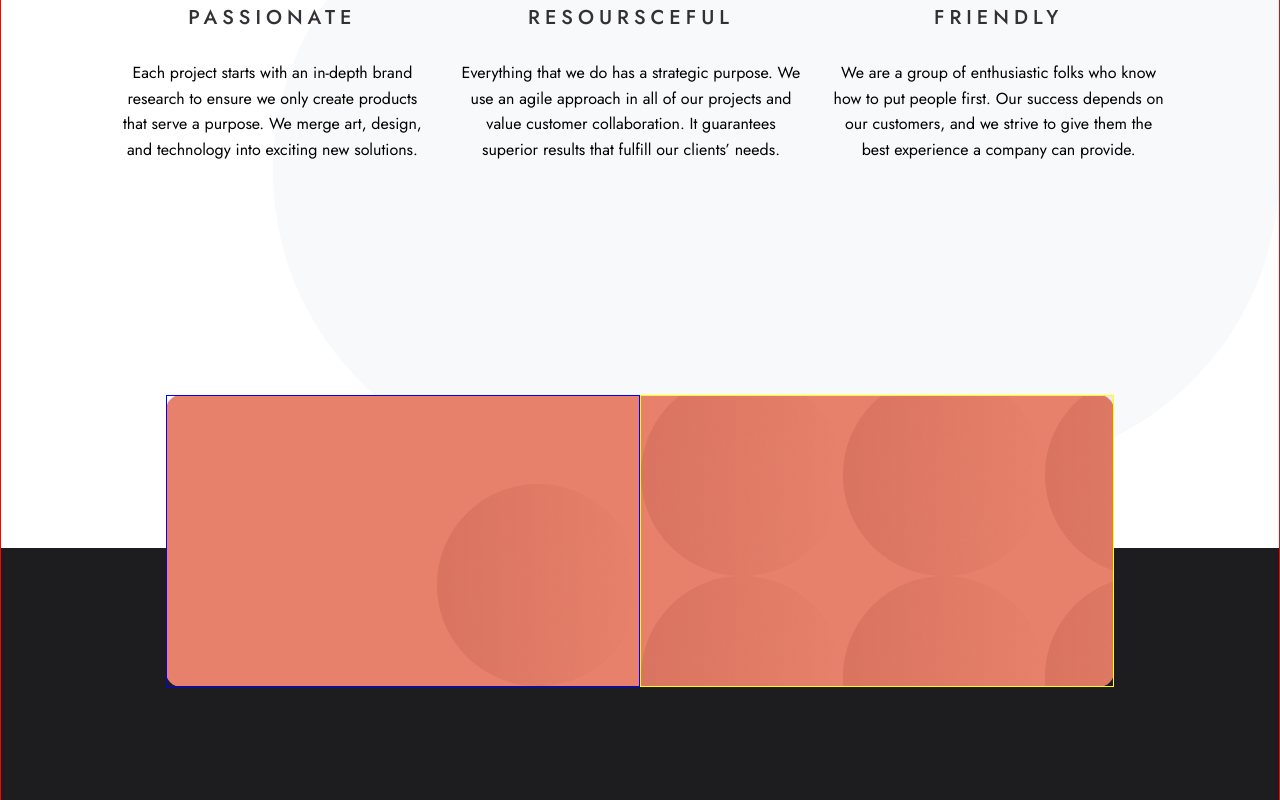
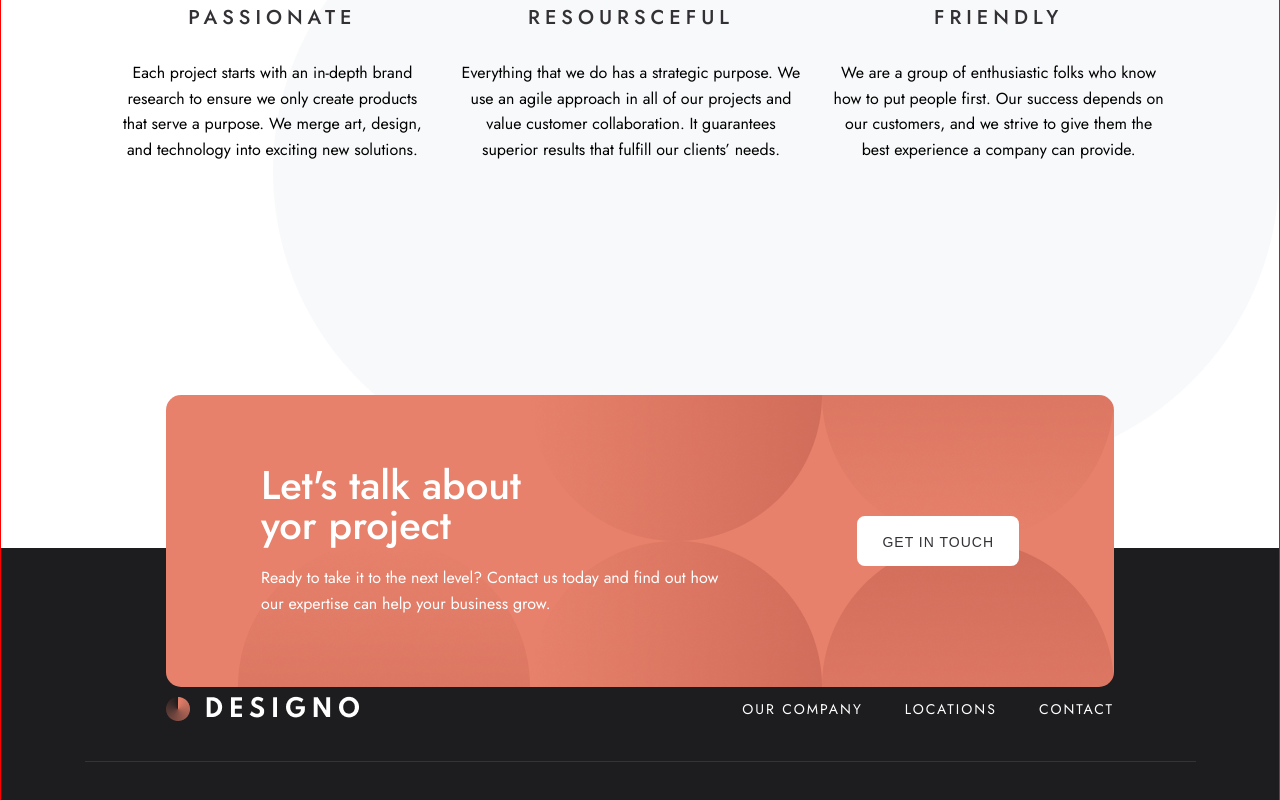
Before and after one commit to undstory/DESIGNO, a plain HTML site: page index.html in a window 1280 px wide. Shown: the part 2000-2800 px from the top of the page. Drawn offline with Linux system fonts and the light colour scheme.

Commit message:
footer nav works

```diff
--- a/index.html
+++ b/index.html
@@ -98,10 +98,28 @@
             </div>
         </section>
         <div class="invite">
-            <div class="invite__text"></div>
-            <div class="invite__btn"></div>
+            <div class="invite__text">
+                <h2 class="invite__title">Let's talk about yor project</h2>
+                <p class="invite__info">Ready to take it to the next level? Contact us today and
+                     find out how our expertise can help your business grow.</p>
+            </div>
+            <button type="button" class="invite__btn">Get in touch</button>
         </div>
         <footer class="footer footer__wrapper">
+            <div class="foobar">
+                <div class="foobar__header">
+                    <img class="foobar__logo" src="assets/Oval.png"/>
+                    <a href="#"><img src="assets/DESIGNO2.png"></a>
+                </div>
+                <nav class="nav">
+                    <ul class="nav__list">
+                        <li class="nav__item"><a class="nav__link">Our company</a></li>
+                        <li class="nav__item"><a class="nav__link">Locations</a></li>
+                        <li class="nav__item"><a class="nav__link">Contact</a></li>
+                    </ul>
+                </nav>
+            </div>
+            <div class="line"></div>
 
         </footer>
     </div>
--- a/scss/home/_footer.scss
+++ b/scss/home/_footer.scss
@@ -4,4 +4,42 @@
     width: 100%;
     position: absolute;
     bottom: 0;
+    color: $white;
+    display: flex;
+    flex-direction: column;
+    // align-items: center;
+    justify-content: center;
+
+
 }
+
+.foobar {
+    display: flex;
+    flex-direction: row;
+    justify-content: space-between;
+    align-items: center;
+
+    &__header {
+        display: flex;
+        flex-direction: row;
+        justify-content: flex-start;
+        align-items: center;
+        padding-left: 165px;
+    }
+
+    &__logo {
+       margin-right: 16px;
+    }
+}
+
+.nav {
+    padding-right: 165px;
+}
+
+.line {
+    height: 1px;
+    width: 1111px;
+    margin: 40px auto 31px;
+    background-color: $white;
+    opacity: .1;
+}
--- a/scss/home/_invite.scss
+++ b/scss/home/_invite.scss
@@ -9,21 +9,39 @@
     display: flex;
     flex-direction: row;
     justify-content: space-between;
+    align-items: center;
+    background-image: url('../../assets/grupaOval.png');
+    background-position: top right;
+    background-repeat: no-repeat;
+    padding-left: 95px;
+    padding-right: 95px;
 
     &__text {
-        width: 50%;
-        background-image: url('../../assets/minioval.png');
-        background-position-x: right;
-        background-position-y: bottom;
-        background-repeat: no-repeat;
-        border: 1px solid blue;
+       display: flex;
+       flex-direction: column;
+       color: #fff;
+    }
+
+    &__title {
+        font-weight: 500;
+        font-size: 40px;
+        line-height: 40px;
+        width: 268px;
+    }
+
+    &__info {
+        font-weight: normal;
+        width: 459px;
+        font-size: 16px;
+        line-height: 26px;
+        margin-top: 20px;
     }
 
     &__btn {
-        width: 50%;
-        background-image: url('../../assets/minioval.png');
-        background-position-y: -25%;
+       @include typicalBtn;
 
-        border: 1px solid yellow;
+
+
+
     }
 }
```
Also changed, not shown: assets/DESIGNO2.png (added), assets/grupaDol.png (added), assets/grupaGora.png (added), assets/grupaOval.png (added), css/styles.css, 1 other file.
